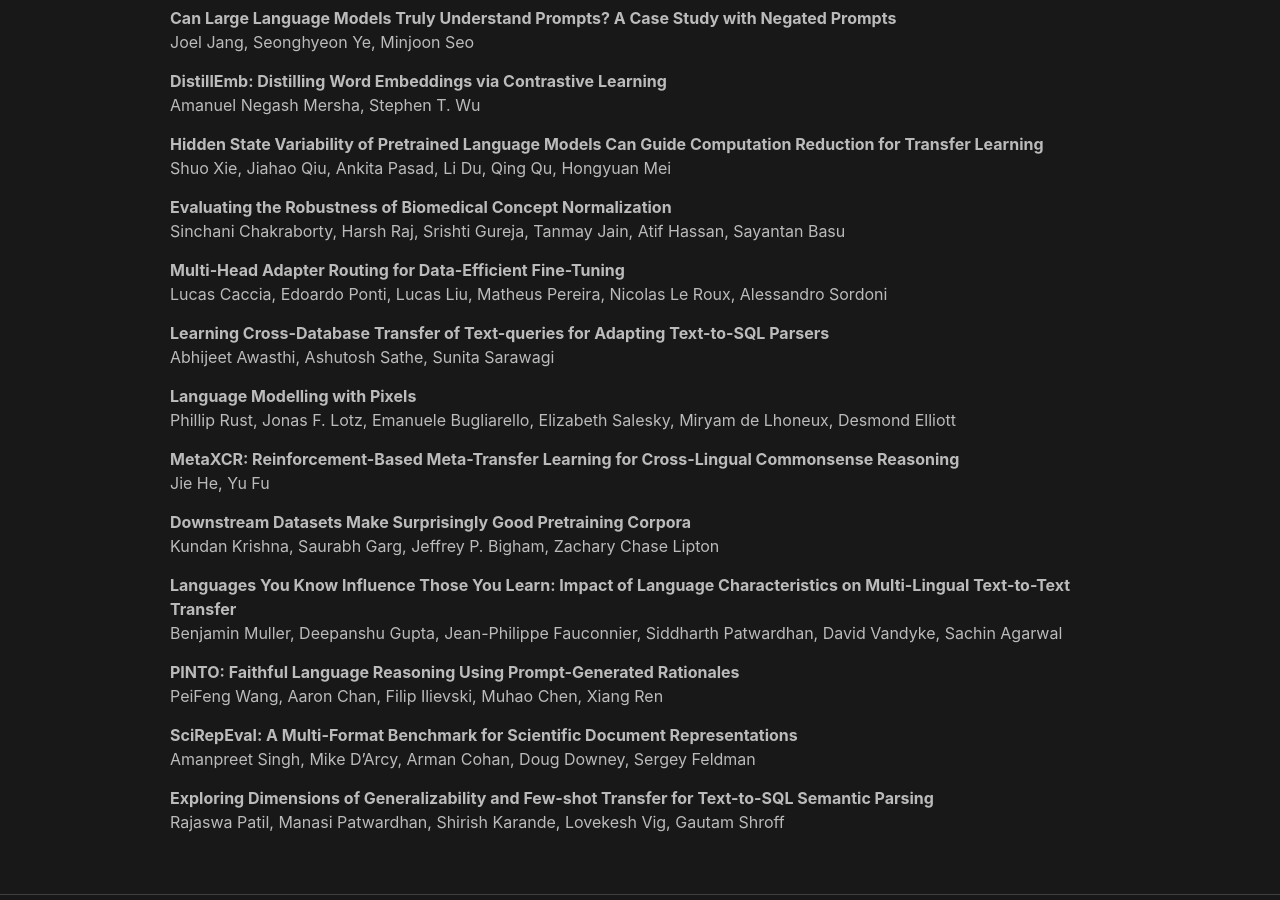
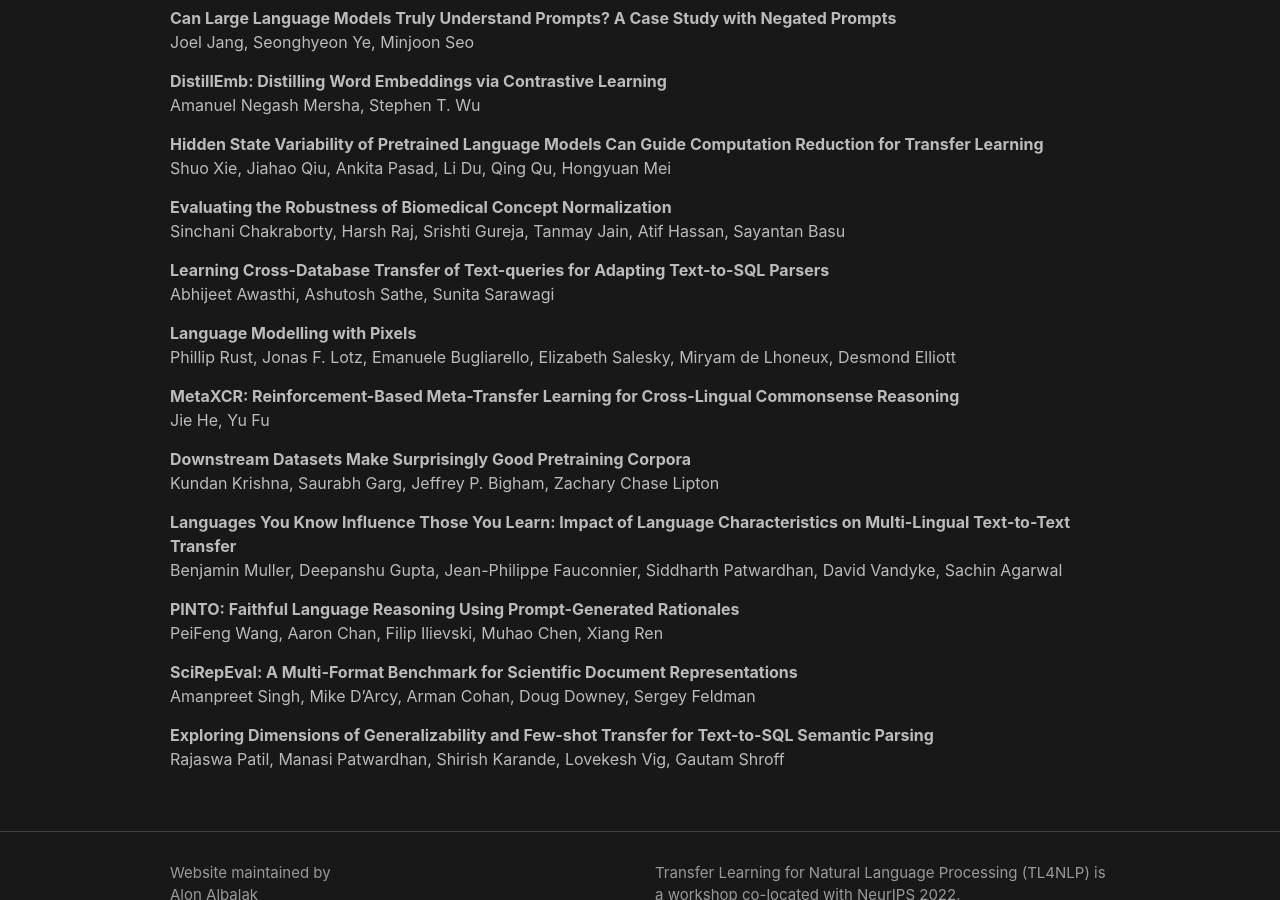
Before and after one commit to TL4NLP/TL4NLP.github.io, a Jekyll site: the page built from accepted_work.markdown, in a window 1280 px wide and 900 px high, scrolled down 848 px. Built offline with Jekyll 4.4.1, drawn with Linux system fonts in a browser that asks for light colours.

Commit message:
Update accepted_work.markdown

```diff
--- a/accepted_work.markdown
+++ b/accepted_work.markdown
@@ -42,9 +42,6 @@ Shuo Xie, Jiahao Qiu, Ankita Pasad, Li Du, Qing Qu, Hongyuan Mei
 **Evaluating the Robustness of Biomedical Concept Normalization**
 Sinchani Chakraborty, Harsh Raj, Srishti Gureja, Tanmay Jain, Atif Hassan, Sayantan Basu
 
-**Multi-Head Adapter Routing for Data-Efficient Fine-Tuning**
-Lucas Caccia, Edoardo Ponti, Lucas Liu, Matheus Pereira, Nicolas Le Roux, Alessandro Sordoni
-
 **Learning Cross-Database Transfer of Text-queries for Adapting Text-to-SQL Parsers**
 Abhijeet Awasthi, Ashutosh Sathe, Sunita Sarawagi
 
```
